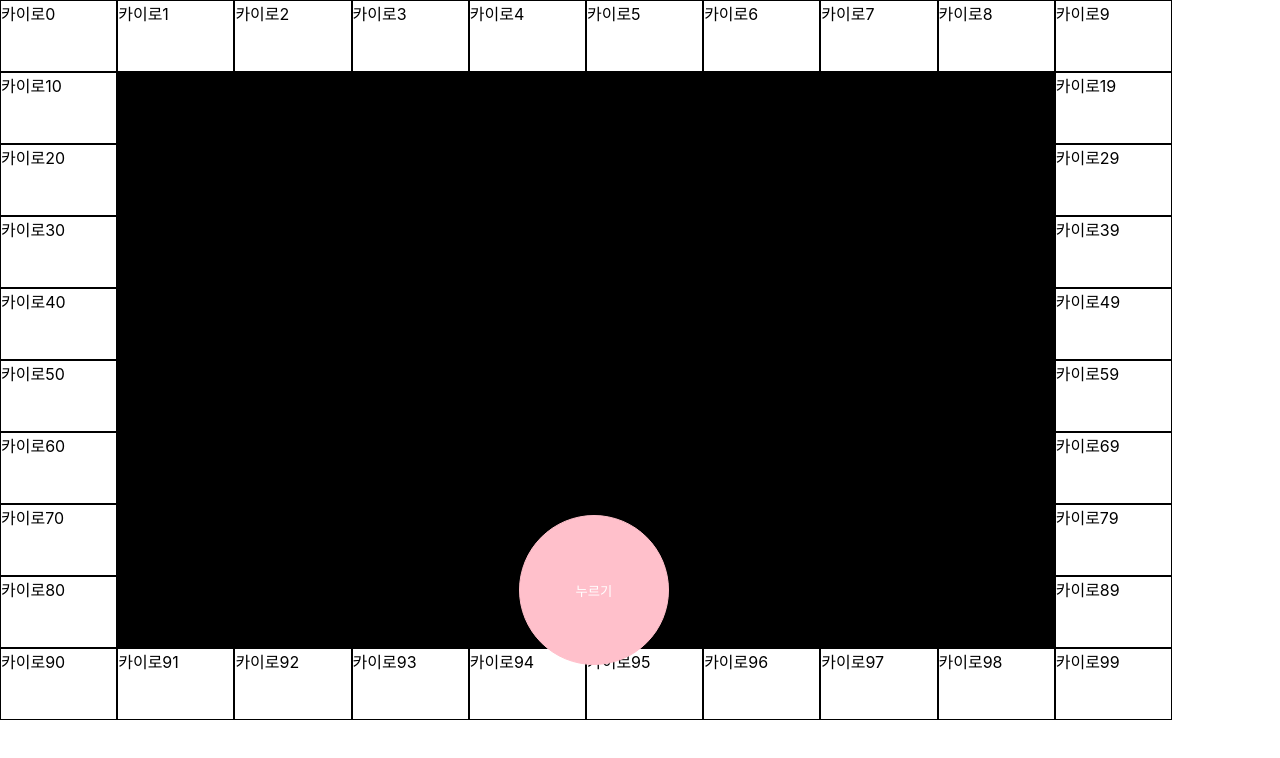
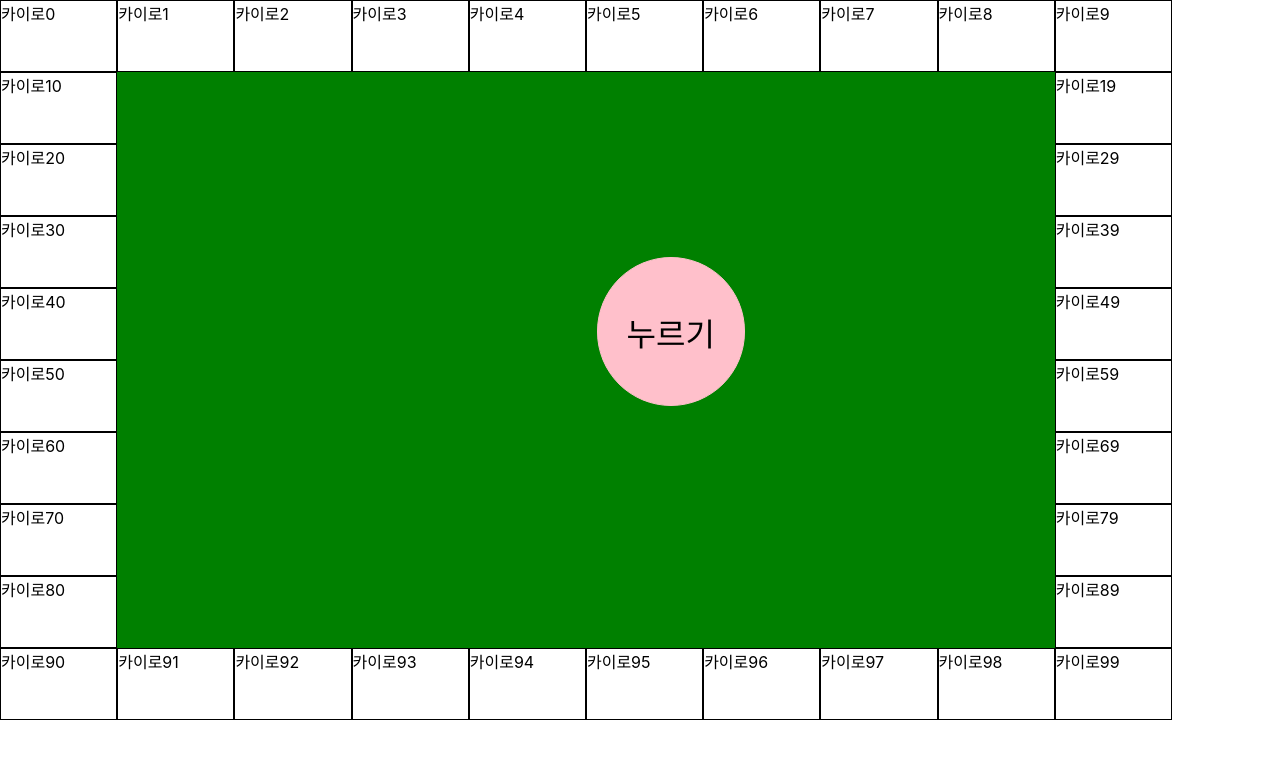
Before and after one commit to 2018os/bluemarble, a React (Create React App) app: page / in a window 1280 px wide. Shown: the top 758 px of the page. Built offline with nearby package versions, Linux system fonts and the light colour scheme.

Commit message:
backgroundcolor

```diff
--- a/src/board/Country.scss
+++ b/src/board/Country.scss
@@ -11,23 +11,24 @@
     height: 297px;
     float: left;
     position: absolute;
-    bottom: 62px;
+    bottom: 40%;
     left: 35%;
 
     button {
-        width: 150px;
-        height: 150px;
+        width: 50%;
+        height: 50%;
         border-radius: 100%;
         border: 1px solid pink;
         background-color: pink;
         text-align: center;
-        color: white;
+        color: black;
+        font-size: 2rem;
         outline: none;
         cursor: pointer;
         margin: auto;
         position: relative;
-        left: 71px;
-        top: 74px;
+        left: 50%;
+        top: 25%;
     }
   }
 
--- a/src/board/StyledCountry.js
+++ b/src/board/StyledCountry.js
@@ -6,22 +6,31 @@ const StyledCountry = styled.div`
   display: inline-block;
   font-size: 1rem;
   user-select: none;
-  border: 1px solid black;
-  background-color: black;
+  border: 1px solid green;
+  background-color: green;
+  color: green;
   ${props => props.id%10===0 && `
     background-color: white;
+    border: 1px solid black;
+    color: black;
   `}
 
   ${props => props.id-10<1 && `
     background-color: white;
+    border: 1px solid black;
+    color: black;
   `}
 
   ${props => props.id+10>100 && `
     background-color: white;
+    border: 1px solid black;
+    color: black;
   `}
 
   ${props => props.id%10===9 && `
     background-color: white;
+    border: 1px solid black;
+    color: black;
   `}
   `;
 
```
Also changed, not shown: 1 other file (tests, documents, lock files or other folders).
